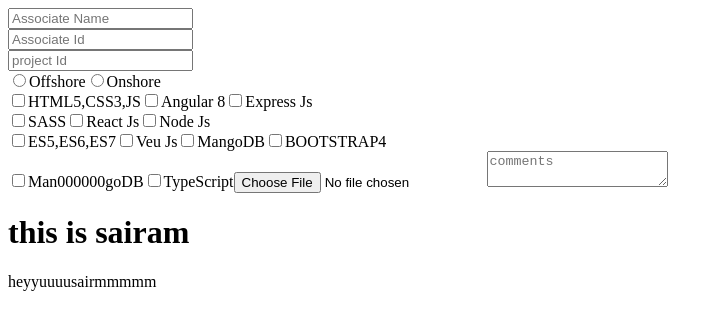
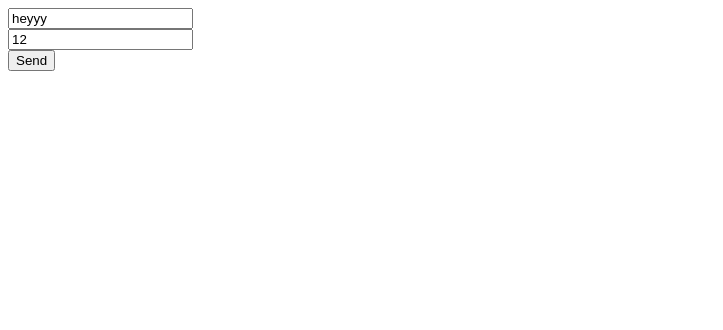
Before and after one commit to 962960/my-repository, an Angular app: page / in a window 1280 px wide. Shown: the top 330 px of the page, without its empty margins (0-723 px from the left). Built offline with nearby package versions, Linux system fonts and the light colour scheme.

Commit message:
normal change

```diff
--- a/src/app/app.component.html
+++ b/src/app/app.component.html
@@ -1,6 +1,7 @@
-<input type="text" placeholder="Associate Name"><br>
-<input type="number" placeholder="Associate Id"><br>
-<input type="text" placeholder="project Id"><br>
+<form [formGroup]="userForm" >
+<input type="text" formControlName="associateName" placeholder="Associate Name"><br>
+<input type="number" formControlName="id" placeholder="Associate Id"><br>
+<!--<input type="text" placeholder="project Id"><br>
 <input type="radio"><label>Offshore</label>
 <input type="radio"><label>Onshore</label><br>
 <input type="checkbox"><label>HTML5,CSS3,JS</label>
@@ -16,5 +17,7 @@
 <input type="checkbox"><label>Man000000goDB</label>
 <input type="checkbox"><label>TypeScript</label>
 <input type='file'>
-<textarea placeholder="comments"></textarea>
-<h1>this is sairam</h1>heyyuuuusairmmmmm
+<textarea placeholder="comments"></textarea>-->
+<button type="submit">Send</button>
+
+</form>
--- a/src/app/app.component.ts
+++ b/src/app/app.component.ts
@@ -1,16 +1,10 @@
-import { Component } from '@angular/core';
+import { Component,OnInit } from '@angular/core';
+import { FormGroup, FormControl } from '@angular/forms';
 
 
 @Component({
   selector: 'app-root',
   templateUrl:"./app.component.html",
-
-
-
-
-
-
-
   styles: [`div{
     background-color:green;
     display:flex;
@@ -27,23 +21,17 @@ import { Component } from '@angular/core';
   `]
 })
 export class AppComponent {
-  public title="sastra";
-  public wifi:any;
-  public airplane:any;
-  public tower:any;
-  public hotspot:any;
-  public darkmode:any;
-  public location:any;
-  public battery:any;
-  public colore:any;n
-  air(){
-    this.wifi=!this.wifi;
-    this.tower=!this.tower;
-    this.hotspot=!this.hotspot;
-    this.colore="black";
+  userForm:FormGroup;
+
+   ngOnInit(){
+       this.userForm=new FormGroup({
+       associateName:new FormControl("heyyy"),
+       id:new FormControl("12")
+    })
   }
 
 
 
 
+
 }
--- a/src/app/app.module.ts
+++ b/src/app/app.module.ts
@@ -1,6 +1,7 @@
 import { BrowserModule } from '@angular/platform-browser';
 import { NgModule } from '@angular/core';
 import {FormsModule} from '@angular/forms';
+import { ReactiveFormsModule } from '@angular/forms';
 
 import { AppRoutingModule } from './app-routing.module';
 import { AppComponent } from './app.component';
@@ -15,7 +16,9 @@ import { AppComponent } from './app.component';
   imports: [
     BrowserModule,
     AppRoutingModule,
-    FormsModule
+    FormsModule,
+ ReactiveFormsModule
+
   ],
   providers: [],
   bootstrap: [AppComponent]
--- a/src/index.html
+++ b/src/index.html
@@ -2,7 +2,7 @@
 <html lang="en">
 <head>
   <meta charset="utf-8">
-  <title>Assignment</title>
+  <title>Assignmentthis is</title>
   <base href="/">
   <meta name="viewport" content="width=device-width, initial-scale=1">
   <link rel="icon" type="image/x-icon" href="favicon.ico">
```
